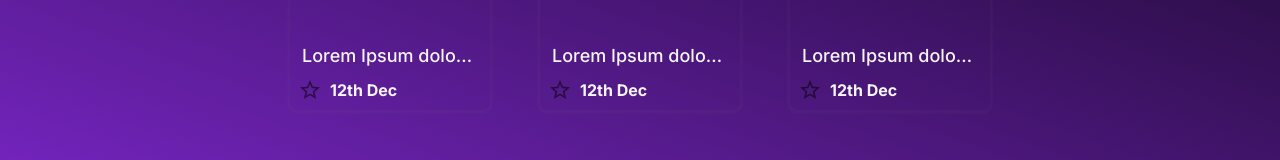
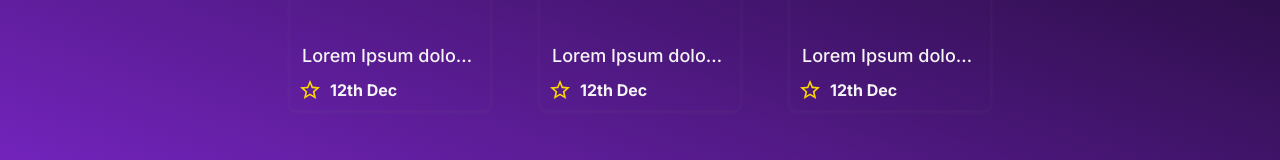
Before and after one commit to climaxmba/readme-blog, a Next.js app: page / in a window 1280 px wide. Shown: the part 505-665 px from the top of the page. Built offline with nearby package versions, Linux system fonts and the light colour scheme.

Commit message:
Add wish list

```diff
--- a/src/app/blogs/page.tsx
+++ b/src/app/blogs/page.tsx
@@ -1,12 +1,15 @@
 import BlogList from "@/components/blogList/BlogList";
 import styles from "./page.module.scss";
+import WishlistProvider from "@/lib/WishListContext";
 
 export default function Blogs() {
   return (
     <main className={styles.main}>
       <h1>Blogs</h1>
 
-      <BlogList />
+      <WishlistProvider>
+        <BlogList />
+      </WishlistProvider>
     </main>
   );
 }
--- a/src/components/blogItem/BlogItem.tsx
+++ b/src/components/blogItem/BlogItem.tsx
@@ -3,10 +3,15 @@ import Link from "next/link";
 import { routes } from "@/lib/constants";
 import StarOutline from "@mui/icons-material/StarOutline";
 import IconButton from "@mui/material/IconButton";
+import { useWishlistContext } from "@/lib/WishListContext";
 
 import styles from "./blogItem.module.scss";
+import { Star } from "@mui/icons-material";
 
+/** Requires `WishlistProvider` */
 export default function BlogItem({ id, title, image, date }: BlogItemProps) {
+  const { wishlist, addItem, removeItem } = useWishlistContext();
+
   return (
     <Link
       style={{ backgroundImage: `url(${image})` }}
@@ -17,8 +22,16 @@ export default function BlogItem({ id, title, image, date }: BlogItemProps) {
       <div>
         <p>{title}</p>
         <div className={styles.likesNDate}>
-          <IconButton>
-            <StarOutline />
+          <IconButton
+            onClick={() =>
+              wishlist.includes(id) ? removeItem(id) : addItem(id)
+            }
+          >
+            {wishlist.includes(id) ? (
+              <Star htmlColor="gold" />
+            ) : (
+              <StarOutline htmlColor="gold" />
+            )}
           </IconButton>
           {date}
         </div>
--- a/src/components/heroSection/HeroSection.tsx
+++ b/src/components/heroSection/HeroSection.tsx
@@ -1,3 +1,4 @@
+import WishlistProvider from "@/lib/WishListContext";
 import BlogItem from "../blogItem/BlogItem";
 import styles from "./heroSection.module.scss";
 
@@ -13,12 +14,14 @@ export default function HeroSection() {
       <ul className={styles.recentBlogs}>
         {["", "", ""].map((_, key) => (
           <li key={key}>
+            <WishlistProvider>
               <BlogItem
                 id={key.toString()}
                 image=""
                 title="Lorem Ipsum dolor sit."
                 date="12th Dec"
               />
+            </WishlistProvider>
           </li>
         ))}
       </ul>
--- /dev/null
+++ b/src/lib/WishListContext.tsx
@@ -0,0 +1,56 @@
+"use client";
+import type React from "react";
+import {
+  type Dispatch,
+  type SetStateAction,
+  createContext,
+  useContext,
+  useEffect,
+  useState,
+} from "react";
+import storage from "./modules/storage";
+
+interface Wishlist {
+  wishlist: string[];
+  setWishlist: Dispatch<SetStateAction<string[]>>;
+  addItem: (id: string) => void;
+  removeItem: (id: string) => void;
+}
+
+export const WishlistContext = createContext<Wishlist | undefined>(undefined);
+
+export const useWishlistContext = () => {
+  const wishlist = useContext(WishlistContext);
+
+  if (wishlist === undefined)
+    throw new Error("useWishlistContext must be used with a WishlistContext");
+
+  return wishlist;
+};
+
+export default function WishlistProvider({
+  children,
+}: {
+  children: React.ReactNode;
+}) {
+  const [wishlist, setWishlist] = useState(storage.getWishlist());
+
+  const addItem = (id: string) => {
+    if (!wishlist.includes(id)) setWishlist([...wishlist, id]);
+  };
+  const removeItem = (id: string) => {
+    setWishlist(wishlist.filter((itemId) => itemId !== id));
+  };
+
+  useEffect(() => {
+    storage.setWishlist(wishlist);
+  }, [wishlist]);
+
+  return (
+    <WishlistContext.Provider
+      value={{ wishlist, setWishlist, addItem, removeItem }}
+    >
+      {children}
+    </WishlistContext.Provider>
+  );
+}
--- a/src/lib/constants.ts
+++ b/src/lib/constants.ts
@@ -1,11 +1,11 @@
 export const routes = {
   home: "/",
   blogs: "/blogs",
+  wishlist: "/blogs?wishlist=true",
   categories: "/categories",
   authors: "/authors",
   me: "/me",
   contact: "/contact",
   search: "/search",
-  wishlist: "/wishlist",
   writeBlog: "/write_blog"
 };
--- a/src/lib/modules/storage.ts
+++ b/src/lib/modules/storage.ts
@@ -1,5 +1,5 @@
 const storage = (() => {
-  function getWishlist(): Blog[] {
+  function getWishlist(): string[] {
     try {
       return JSON.parse(localStorage.getItem("wishlist") || "[]");
     } catch (error) {
@@ -8,7 +8,7 @@ const storage = (() => {
     return [];
   }
 
-  function setWishlist(blogs: Blog[] | []) {
+  function setWishlist(blogs: string[]) {
     localStorage.setItem("wishlist", JSON.stringify(blogs));
   }
 
```
Also changed, not shown: src/app/likes/page.module.scss (deleted, +0 -8 lines), src/app/likes/page.tsx (deleted, +0 -10 lines), src/components/authorProfile/AuthorProfile.tsx (+5 -4 lines), src/components/blogList/BlogList.tsx (+40 -6 lines), src/components/featuredBlogsSection/FeaturedBlogsSection.tsx (+6 -1 lines). Lines whose indentation alone changed are shown as unchanged.
